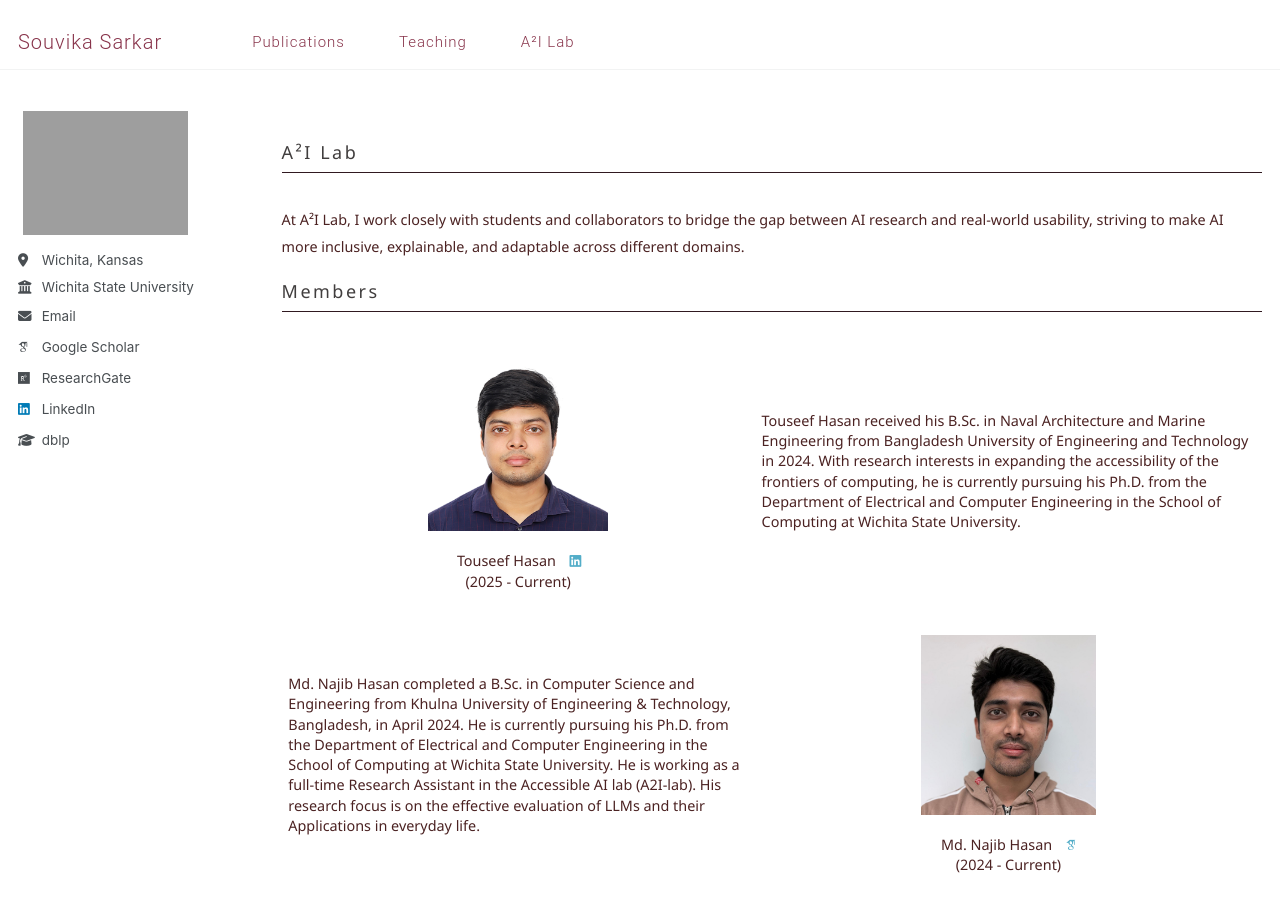
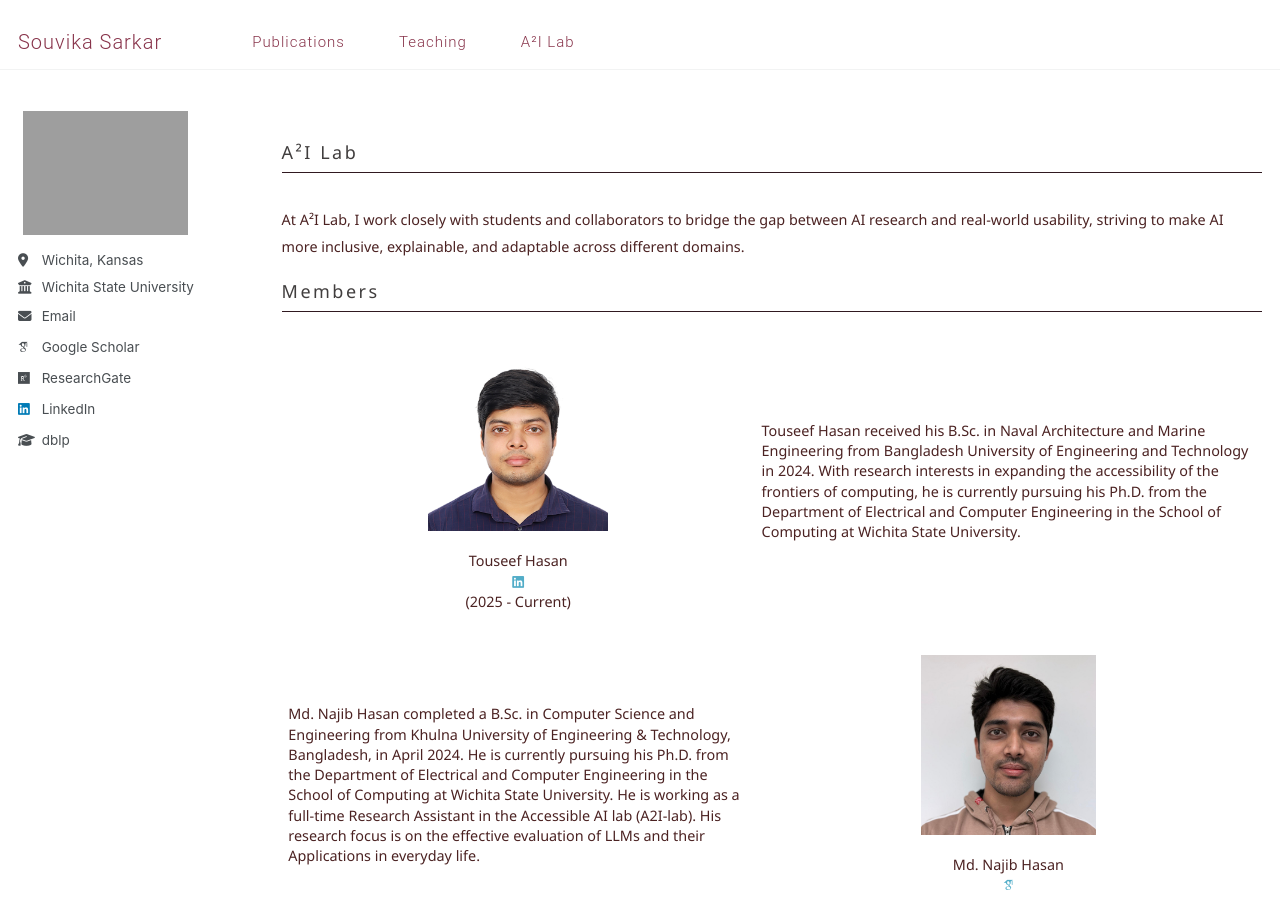
Before and after one commit to Souvika/souvika.github.io, a Jekyll site: the page built from _pages/lab.html, in a window 1280 px wide and 900 px high. Built offline with Jekyll 4.4.1, drawn with Linux system fonts in a browser that asks for light colours; some web fonts are replaced.

Commit message:
Update Students.

```diff
--- a/_includes/archive-single.html
+++ b/_includes/archive-single.html
@@ -45,15 +45,15 @@
         <table style="border-collapse: collapse; text-align: left; border: none;">
           <tbody>
             <tr style="border: none;">
-              <td style="border: none; padding-bottom: 2rem; text-align: center;"><img src='/images/Touseef.png' style='height:10rem;'><br/><br/><span class="news-content">Touseef Hasan</span><a href="https://www.linkedin.com/in/touseefh/"><i class="fab fa-fw fa-linkedin icon-pad-left" aria-hidden="true"></i></a><br/><span class="news-content">(2025 - Current)</span></td>
+              <td style="border: none; padding-bottom: 2rem; text-align: center;"><img src='/images/Touseef.png' style='height:10rem;'><br/><br/><span class="news-content">Touseef Hasan</span><br/><a href="https://www.linkedin.com/in/touseefh/"><i class="fab fa-fw fa-linkedin" aria-hidden="true"></i></a><br/><span class="news-content">(2025 - Current)</span></td>
                 <td style="border: none; padding-bottom: 2rem;"><span class="news-content-teaching">Touseef Hasan received his B.Sc. in Naval Architecture and Marine Engineering from Bangladesh University of Engineering and Technology in 2024. With research interests in expanding the accessibility of the frontiers of computing, he is currently pursuing his Ph.D. from the Department of Electrical and Computer Engineering in the School of Computing at Wichita State University.</span></td>
             </tr>
             <tr style="border: none; margin-bottom: 2rem">
                 <td style="border: none; padding-bottom: 2rem;"><span class="news-content-teaching">Md. Najib Hasan completed a B.Sc. in Computer Science and Engineering from Khulna University of Engineering & Technology, Bangladesh, in April 2024. He is currently pursuing his Ph.D. from the Department of Electrical and Computer Engineering in the School of Computing at Wichita State University. He is working as a full-time Research Assistant in the Accessible AI lab (A2I-lab). His research focus is on the effective evaluation of LLMs and their Applications in everyday life.</span></td>
-                <td style="border: none; padding-bottom: 2rem; text-align: center;"><img src='/images/Najib.png' style='height:10rem;'><br/><br/><span class="news-content">Md. Najib Hasan</span><a href="https://scholar.google.com/citations?user=J-ZK5OUAAAAJ&hl=en"><i class="ai ai-google-scholar icon-pad-left"></i></a><br/><span class="news-content">(2024 - Current)</span></td>
+                <td style="border: none; padding-bottom: 2rem; text-align: center;"><img src='/images/Najib.png' style='height:10rem;'><br/><br/><span class="news-content">Md. Najib Hasan</span><br/><a href="https://scholar.google.com/citations?user=J-ZK5OUAAAAJ&hl=en"><i class="ai ai-google-scholar"></i></a><br/><span class="news-content">(2024 - Current)</span></td>
             </tr>
             <tr style="border: none; margin-bottom: 2rem">
-                <td style="border: none; padding-bottom: 2rem; text-align: center;"><img src='/images/Sahana.png' style='height:10rem;'><br/><br/><span class="news-content">Shahana Akter</span><a href="https://www.linkedin.com/in/shahana-akter-p"><i class="fab fa-fw fa-linkedin icon-pad-left" aria-hidden="true"></i></a><br/><span class="news-content">(2025 - Current)</span></td>
+                <td style="border: none; padding-bottom: 2rem; text-align: center;"><img src='/images/Sahana.png' style='height:10rem;'><br/><br/><span class="news-content">Shahana Akter</span><br/><a href="https://www.linkedin.com/in/shahana-akter-p"><i class="fab fa-fw fa-linkedin" aria-hidden="true"></i></a><br/><span class="news-content">(2025 - Current)</span></td>
                 <td style="border: none; padding-bottom: 2rem;"><span class="news-content-teaching">Shahana Akter earned her B.Sc. in Computer Science and Engineering from Khulna University of Engineering & Technology (KUET), Bangladesh, in August 2025. She is now pursuing a Ph.D. in the School of Computing at Wichita State University, USA, within the Department of Electrical and Computer Engineering. She currently serves as a Graduate Teaching Assistant for the Introduction to Database course. Her research centers on evaluating large language models (LLMs) and exploring their practical uses in real life.</span></td>
             </tr>
           </tbody>
```
